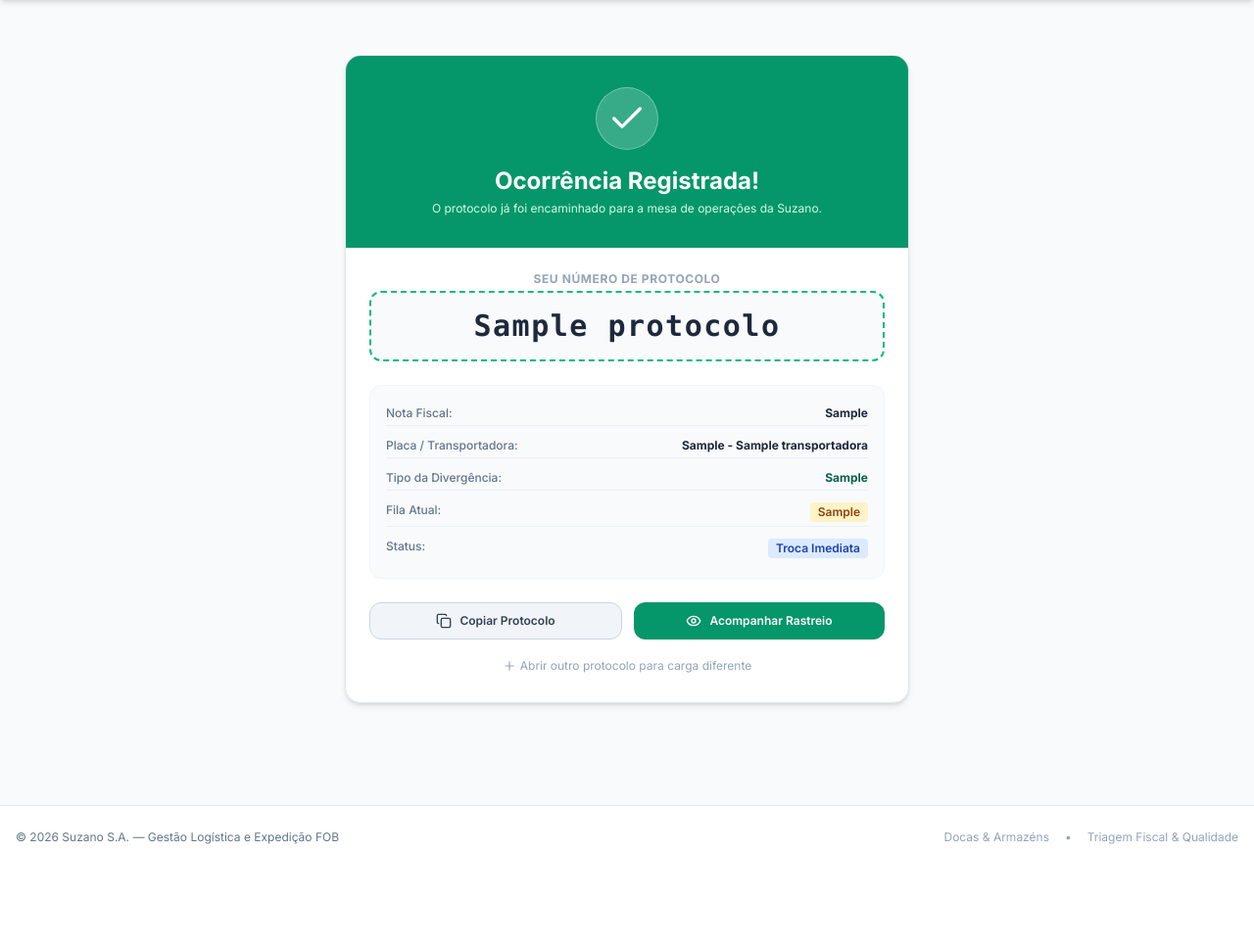
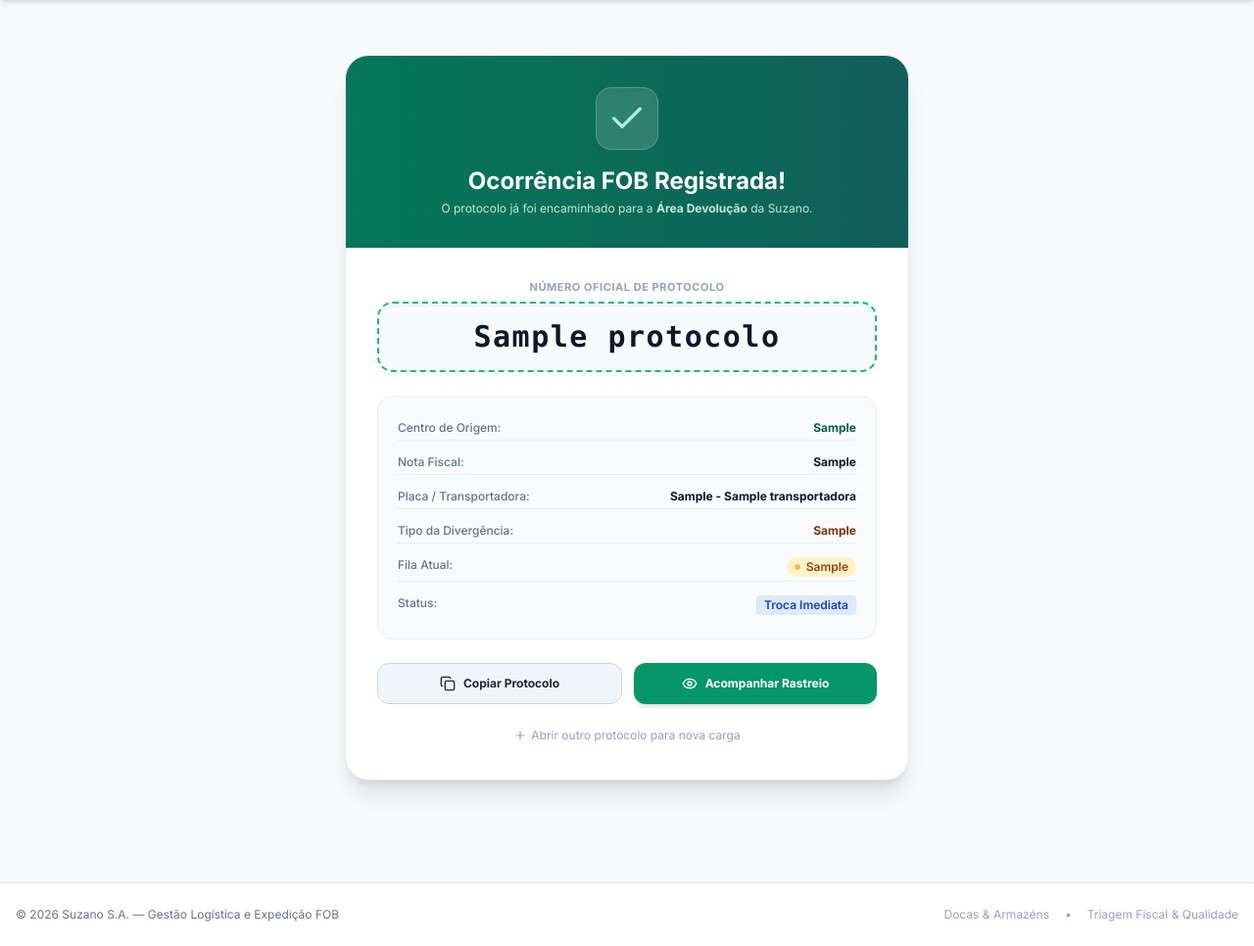
Before and after one commit to oiluiz681-gif/suzano-fob-tracker, a FastAPI app: template templates/sucesso.html in a window 1280 px wide. Shown: the part 64-1030 px from the top of the page at 98% size. Before the commit the page ends 926 px from the top, so only its background shows below. Run offline with FastAPI, Linux system fonts and the light colour scheme; the template is opened without the code that fills it: most values are stand-ins (such as "Sample title", 1, 10 or a date in 2020); some libraries are stand-ins or nearby versions.

Commit message:
Adicionar dropdown de Centro de Origem da NF e design executivo

```diff
--- a/templates/sucesso.html
+++ b/templates/sucesso.html
@@ -5,42 +5,51 @@
 {% block content %}
 <div class="max-w-xl mx-auto py-8">
 
-  <div class="bg-white rounded-2xl shadow-md border border-slate-200 overflow-hidden text-center">
+  <div class="bg-white rounded-3xl shadow-xl border border-slate-200/90 overflow-hidden text-center">
 
     <!-- Topo Verde de Sucesso -->
-    <div class="bg-emerald-600 text-white p-8">
-      <div class="w-16 h-16 bg-white/20 rounded-full flex items-center justify-center mx-auto mb-4 border border-white/30">
-        <i data-lucide="check" class="w-10 h-10 text-white"></i>
+    <div class="bg-gradient-to-r from-emerald-700 to-teal-800 text-white p-8 relative overflow-hidden">
+      <div class="w-16 h-16 bg-white/15 backdrop-blur-md rounded-2xl flex items-center justify-center mx-auto mb-4 border border-white/20 shadow-inner">
+        <i data-lucide="check" class="w-10 h-10 text-emerald-200"></i>
       </div>
-      <h1 class="text-2xl font-bold mb-1">Ocorrência Registrada!</h1>
-      <p class="text-xs text-emerald-100">O protocolo já foi encaminhado para a mesa de operações da Suzano.</p>
+      <h1 class="text-2xl font-extrabold mb-1">Ocorrência FOB Registrada!</h1>
+      <p class="text-xs text-emerald-100/90">O protocolo já foi encaminhado para a <strong>Área Devolução</strong> da Suzano.</p>
     </div>
 
     <!-- Conteúdo do Protocolo -->
-    <div class="p-6">
+    <div class="p-6 sm:p-8">
 
-      <p class="text-xs uppercase tracking-wider text-slate-400 font-bold mb-1">Seu Número de Protocolo</p>
-      <div class="bg-slate-50 border-2 border-dashed border-emerald-500 rounded-xl p-4 mb-6 inline-block w-full">
-        <span class="text-2xl sm:text-3xl font-mono font-extrabold text-slate-800 tracking-wider" id="protocolo-texto">{{ ocorrencia.protocolo }}</span>
+      <p class="text-[11px] uppercase tracking-wider text-slate-400 font-extrabold mb-1.5">Número Oficial de Protocolo</p>
+      <div class="bg-slate-50 border-2 border-dashed border-emerald-500 rounded-2xl p-4 mb-6 inline-block w-full shadow-inner">
+        <span class="text-2xl sm:text-3xl font-mono font-black text-slate-900 tracking-wider" id="protocolo-texto">{{ ocorrencia.protocolo }}</span>
       </div>
 
       <!-- Detalhes Rápidos -->
-      <div class="bg-slate-50 rounded-xl p-4 text-left text-xs space-y-2 mb-6 border border-slate-100">
+      <div class="bg-slate-50/80 rounded-2xl p-5 text-left text-xs space-y-2.5 mb-6 border border-slate-200/60">
+
+        {% if ocorrencia.centro_origem %}
+        <div class="flex justify-between py-1 border-b border-slate-200/60">
+          <span class="text-slate-500 font-medium">Centro de Origem:</span>
+          <span class="font-bold text-emerald-800 text-right">{{ ocorrencia.centro_origem }}</span>
+        </div>
+        {% endif %}
+
         <div class="flex justify-between py-1 border-b border-slate-200/60">
           <span class="text-slate-500 font-medium">Nota Fiscal:</span>
-          <span class="font-bold text-slate-800">{{ ocorrencia.nf_numero }}</span>
+          <span class="font-bold text-slate-900">{{ ocorrencia.nf_numero }}</span>
         </div>
         <div class="flex justify-between py-1 border-b border-slate-200/60">
           <span class="text-slate-500 font-medium">Placa / Transportadora:</span>
-          <span class="font-bold text-slate-800">{{ ocorrencia.placa_veiculo }} - {{ ocorrencia.transportadora }}</span>
+          <span class="font-bold text-slate-900">{{ ocorrencia.placa_veiculo }} - {{ ocorrencia.transportadora }}</span>
         </div>
         <div class="flex justify-between py-1 border-b border-slate-200/60">
           <span class="text-slate-500 font-medium">Tipo da Divergência:</span>
-          <span class="font-bold text-emerald-800">{{ ocorrencia.tipo_divergencia }}</span>
+          <span class="font-bold text-amber-900">{{ ocorrencia.tipo_divergencia }}</span>
         </div>
         <div class="flex justify-between py-1 border-b border-slate-200/60">
           <span class="text-slate-500 font-medium">Fila Atual:</span>
-          <span class="inline-flex items-center px-2 py-0.5 rounded text-xs font-semibold bg-amber-100 text-amber-800">
+          <span class="inline-flex items-center px-2 py-0.5 rounded-full text-xs font-semibold bg-amber-100 text-amber-800">
+            <span class="w-1.5 h-1.5 rounded-full bg-amber-500 mr-1.5 animate-pulse"></span>
             {{ ocorrencia.fila_atual }}
           </span>
         </div>
@@ -54,20 +63,20 @@
 
       <!-- Ações -->
       <div class="flex flex-col sm:flex-row gap-3 justify-center mb-4">
-        <button onclick="copiarProtocolo()" class="flex-1 px-4 py-2.5 bg-slate-100 hover:bg-slate-200 text-slate-700 font-semibold text-xs rounded-xl border border-slate-300 transition flex items-center justify-center space-x-2">
+        <button onclick="copiarProtocolo()" class="flex-1 px-4 py-3 bg-slate-100 hover:bg-slate-200 text-slate-800 font-bold text-xs rounded-xl border border-slate-300 transition flex items-center justify-center space-x-2">
           <i data-lucide="copy" class="w-4 h-4"></i>
           <span id="btn-copiar-texto">Copiar Protocolo</span>
         </button>
 
-        <a href="/rastreio/{{ ocorrencia.protocolo }}" class="flex-1 px-4 py-2.5 bg-emerald-600 hover:bg-emerald-500 text-white font-semibold text-xs rounded-xl shadow-sm transition flex items-center justify-center space-x-2">
+        <a href="/rastreio/{{ ocorrencia.protocolo }}" class="flex-1 px-4 py-3 bg-emerald-600 hover:bg-emerald-500 text-white font-bold text-xs rounded-xl shadow-md transition flex items-center justify-center space-x-2">
           <i data-lucide="eye" class="w-4 h-4"></i>
           <span>Acompanhar Rastreio</span>
         </a>
       </div>
 
-      <a href="/nova-ocorrencia" class="text-xs text-slate-400 hover:text-slate-600 inline-flex items-center space-x-1">
+      <a href="/nova-ocorrencia" class="text-xs text-slate-400 hover:text-slate-600 inline-flex items-center space-x-1 mt-2">
         <i data-lucide="plus" class="w-3.5 h-3.5"></i>
-        <span>Abrir outro protocolo para carga diferente</span>
+        <span>Abrir outro protocolo para nova carga</span>
       </a>
 
     </div>
@@ -83,7 +92,7 @@
     const texto = document.getElementById('protocolo-texto').innerText;
     navigator.clipboard.writeText(texto).then(() => {
       const btnTexto = document.getElementById('btn-copiar-texto');
-      btnTexto.innerText = 'Copiado!';
+      btnTexto.innerText = 'Copiado com Sucesso!';
       setTimeout(() => {
         btnTexto.innerText = 'Copiar Protocolo';
       }, 2500);
```
